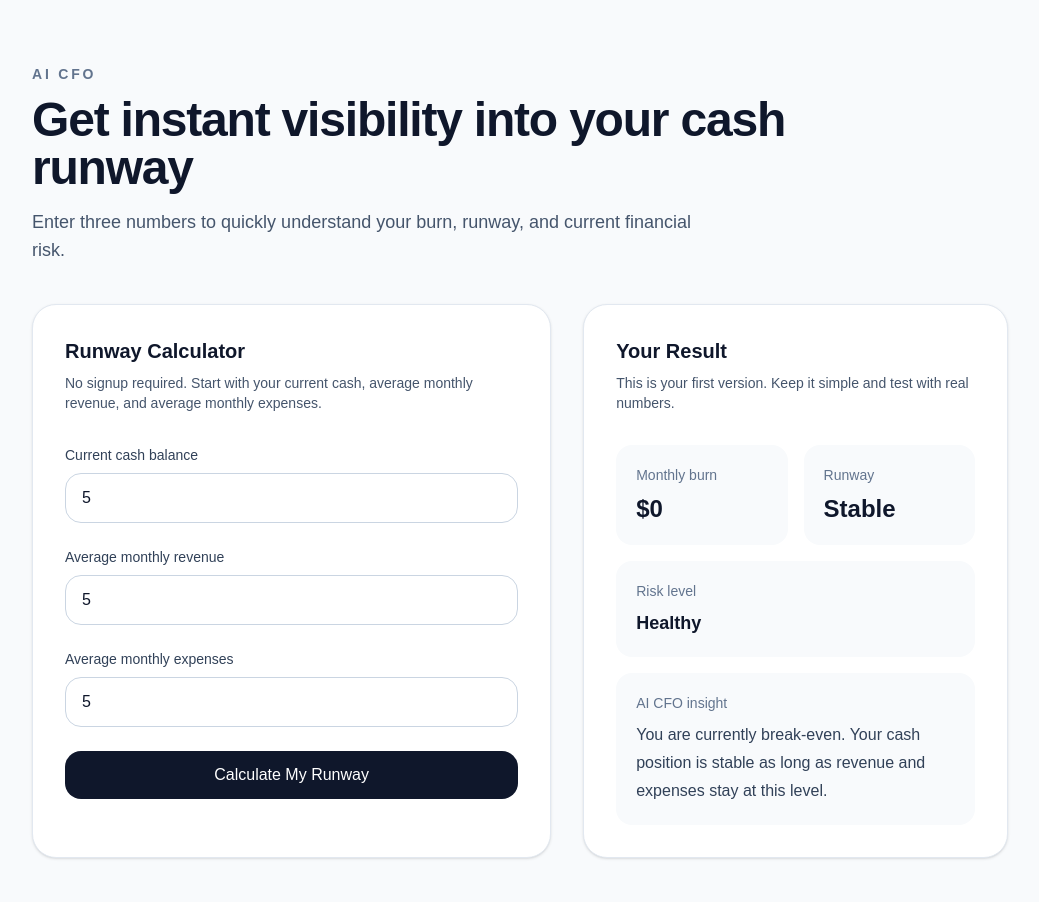
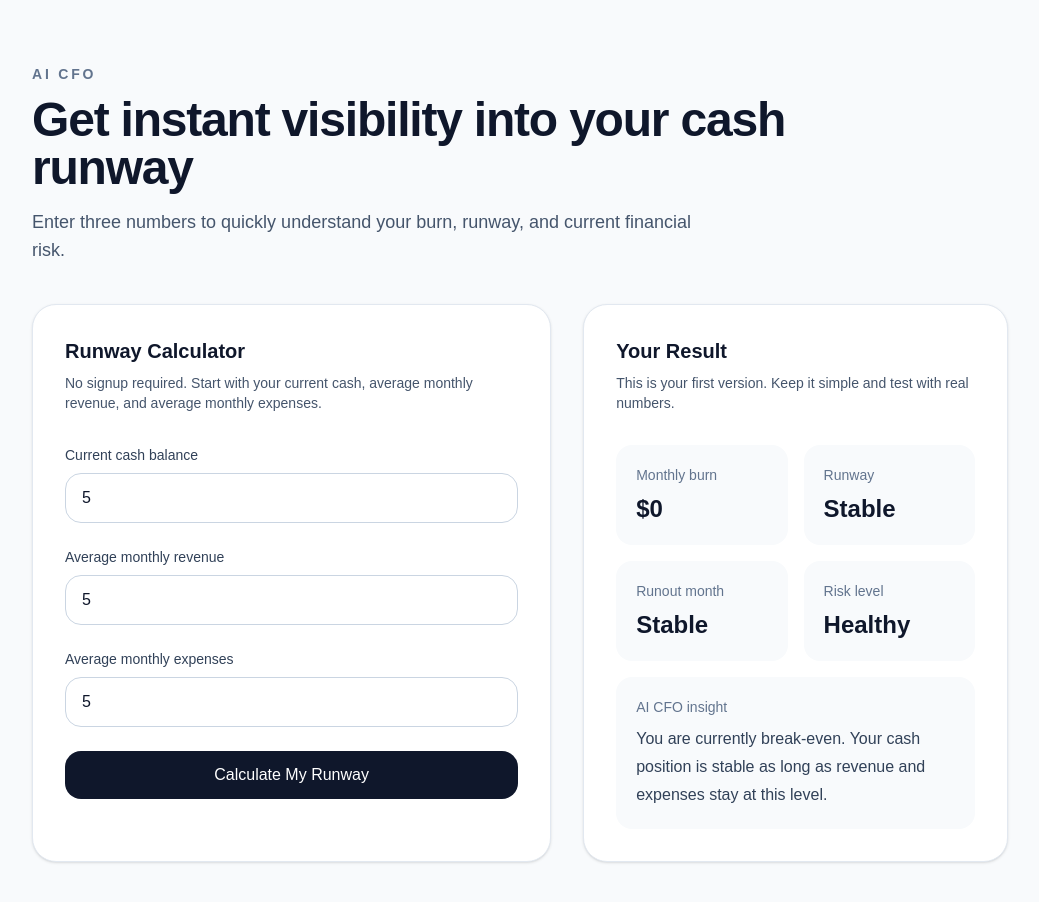
Before and after one commit to RayDumasia1/ai-cfo, a Next.js app: page / in a window 1280 px wide. Both pictures are taken after typing "5", "5", "5" into the empty fields and a click on the button "Calculate My Runway". Shown: the top 902 px of the page, without its empty margins (120-1159 px from the left). Built offline with nearby package versions, Linux system fonts and the light colour scheme.

Commit message:
added run out month

```diff
--- a/app/page.tsx
+++ b/app/page.tsx
@@ -5,6 +5,7 @@ import { useMemo, useState } from "react";
 type ResultState = {
   burn: number;
   runwayMonths: number | null;
+  runoutMonth: string | null;
   summary: string;
   riskLevel: "Low" | "Medium" | "High" | "Healthy";
 };
@@ -50,6 +51,7 @@ export default function Home() {
       return {
         burn: 0,
         runwayMonths: null,
+        runoutMonth: null,
         summary: "Please enter valid positive numbers in all three fields.",
         riskLevel: "High",
       };
@@ -61,6 +63,7 @@ export default function Home() {
       return {
         burn,
         runwayMonths: null,
+        runoutMonth: null,
         summary:
           "You are currently generating more revenue than expenses each month. You are not burning cash at your current pace.",
         riskLevel: "Healthy",
@@ -71,6 +74,7 @@ export default function Home() {
       return {
         burn,
         runwayMonths: null,
+        runoutMonth: null,
         summary:
           "You are currently break-even. Your cash position is stable as long as revenue and expenses stay at this level.",
         riskLevel: "Healthy",
@@ -80,12 +84,20 @@ export default function Home() {
     const runwayMonths = cashValue / burn;
     const riskLevel = getRiskLevel(runwayMonths);
 
+    const runoutDate = new Date();
+    runoutDate.setMonth(runoutDate.getMonth() + Math.floor(runwayMonths));
+    const runoutMonth = runoutDate.toLocaleDateString("en-US", {
+      month: "long",
+      year: "numeric",
+    });
+
     return {
       burn,
       runwayMonths,
+      runoutMonth,
       summary: `At your current pace, you have about ${runwayMonths.toFixed(
         1
-      )} months of runway remaining.`,
+      )} months of runway remaining. At this rate, you will run out of cash in ${runoutMonth}.`,
       riskLevel,
     };
   }, [cash, revenue, expenses, submitted]);
@@ -222,13 +234,20 @@ export default function Home() {
                         : `${result.runwayMonths.toFixed(1)} months`}
                     </p>
                   </div>
-                </div>
 
-                <div className="rounded-2xl bg-slate-50 p-5">
-                  <p className="text-sm text-slate-500">Risk level</p>
-                  <p className="mt-2 text-lg font-semibold">
-                    {result.riskLevel}
-                  </p>
+                  <div className="rounded-2xl bg-slate-50 p-5">
+                    <p className="text-sm text-slate-500">Runout month</p>
+                    <p className="mt-2 text-2xl font-semibold">
+                      {result.runoutMonth ?? "Stable"}
+                    </p>
+                  </div>
+
+                  <div className="rounded-2xl bg-slate-50 p-5">
+                    <p className="text-sm text-slate-500">Risk level</p>
+                    <p className="mt-2 text-2xl font-semibold">
+                      {result.riskLevel}
+                    </p>
+                  </div>
                 </div>
 
                 <div className="rounded-2xl bg-slate-50 p-5">
```
